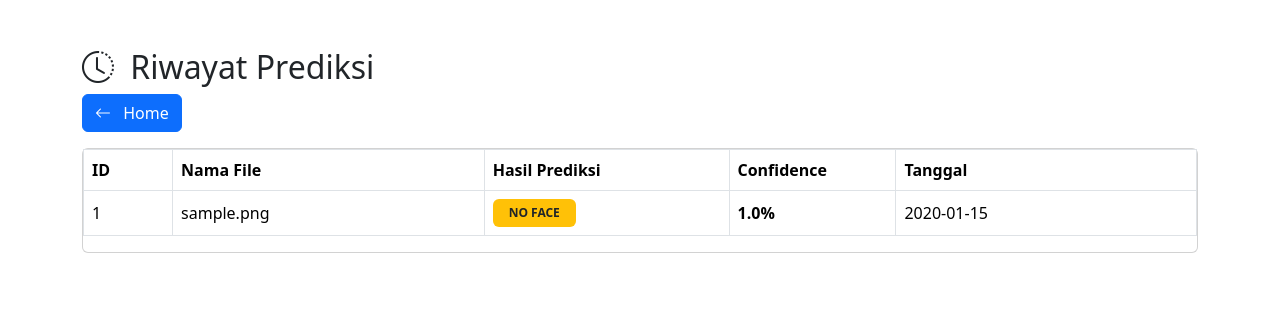
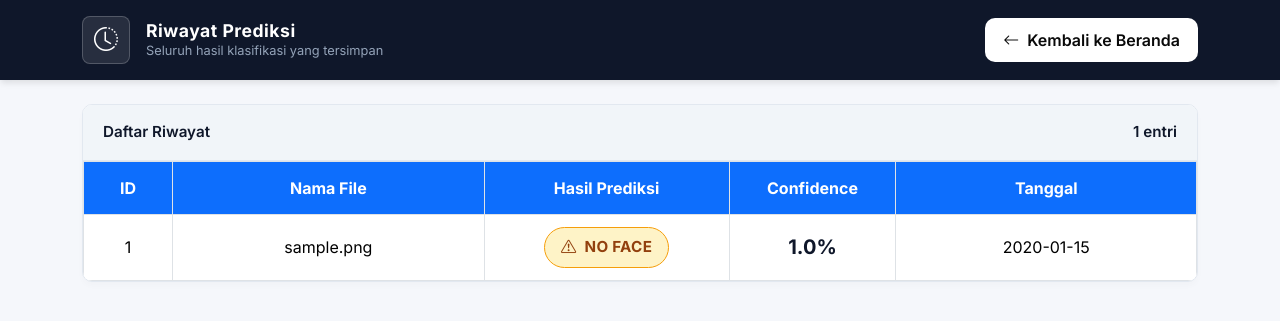
Before and after one commit to AgungDwi2021/ai-face-detector, a Flask app: page /history in a window 1280 px wide. Shown: the top 321 px of the page. Run offline with Flask 3, Linux system fonts and the light colour scheme; tables that the repository leaves empty hold one stand-in row (values such as "Sample post").

Commit message:
Update history.html

```diff
--- a/templates/history.html
+++ b/templates/history.html
@@ -6,107 +6,109 @@
     <meta name="viewport" content="width=device-width, initial-scale=1.0">
     <title>Riwayat Prediksi</title>
 
-    <!-- Bootstrap -->
+    <!-- Google Fonts: Inter (sama seperti index.html) -->
+    <link rel="preconnect" href="https://fonts.googleapis.com">
+    <link rel="preconnect" href="https://fonts.gstatic.com" crossorigin>
+    <link href="https://fonts.googleapis.com/css2?family=Inter:wght@300;400;500;600;700&display=swap" rel="stylesheet">
+
+    <!-- Bootstrap 5 -->
     <link href="https://cdn.jsdelivr.net/npm/bootstrap@5.3.3/dist/css/bootstrap.min.css" rel="stylesheet">
+    <link rel="stylesheet" href="https://cdn.jsdelivr.net/npm/bootstrap-icons@1.11.3/font/bootstrap-icons.min.css">
 
-    <!-- Bootstrap Icons -->
-    <link href="https://cdn.jsdelivr.net/npm/bootstrap-icons@1.11.3/font/bootstrap-icons.min.css" rel="stylesheet">
-
+    <!-- Custom CSS (sama file dengan index.html) -->
+    <link rel="stylesheet" href="{{ url_for('static', filename='css/style.css') }}">
 </head>
 
 <body>
 
-    <div class="container py-5">
+    <!-- Top Navigation / Academic Header, konsisten dengan index.html -->
+    <nav class="academic-navbar">
+        <div class="container-fluid max-layout-width d-flex justify-content-between align-items-center gap-2">
+            <div class="d-flex align-items-center gap-2 gap-md-3 navbar-brand-group">
+                <div class="university-logo-placeholder flex-shrink-0">
+                    <i class="bi bi-clock-history"></i>
+                </div>
+                <div class="navbar-text-group">
+                    <h1 class="navbar-title">Riwayat Prediksi</h1>
+                    <p class="navbar-subtitle">Seluruh hasil klasifikasi yang tersimpan</p>
+                </div>
+            </div>
+            <div class="d-flex align-items-center">
+                <a href="/" class="history-btn">
+                    <i class="bi bi-arrow-left"></i>
+                    <span class="history-btn-label">Kembali ke Beranda</span>
+                </a>
+            </div>
+        </div>
+    </nav>
 
-        <div class="page-header">
+    <main class="container-fluid max-layout-width py-4">
 
-            <div>
-                <h2 class="page-title">
-                    <i class="bi bi-clock-history me-2"></i>
-                    Riwayat Prediksi
-                </h2>
+        <section class="dashboard-panel">
+            <div class="panel-heading d-flex align-items-center justify-content-between flex-wrap gap-2">
+                <span>Daftar Riwayat</span>
+                {% if data %}
+                <span class="history-count">{{ data|length }} entri</span>
+                {% endif %}
             </div>
 
-        <a href="/" class="btn btn-primary back-btn mb-3">
-            <i class="bi bi-arrow-left me-2"></i>
-            Home
-        </a>
+            <div class="panel-body p-0">
+                {% if data %}
+                <div class="table-responsive">
+                    <table class="table history-table align-middle mb-0">
+                        <thead>
+                            <tr>
+                                <th style="width: 8%;">ID</th>
+                                <th style="width: 28%;">Nama File</th>
+                                <th style="width: 22%;">Hasil Prediksi</th>
+                                <th style="width: 15%;">Confidence</th>
+                                <th style="width: 27%;">Tanggal</th>
+                            </tr>
+                        </thead>
+                        <tbody>
+                            {% for row in data %}
+                            <tr>
+                                <td data-label="ID">{{ row[0] }}</td>
+                                <td data-label="Nama File">
+                                    <span class="filename-text">{{ row[1] }}</span>
+                                </td>
+                                <td data-label="Hasil Prediksi">
+                                    {% if row[2] == "REAL" %}
+                                    <span class="status-badge badge-safe">
+                                        <i class="bi bi-shield-check"></i> REAL
+                                    </span>
+                                    {% elif row[2] == "AI GENERATED" %}
+                                    <span class="status-badge badge-danger">
+                                        <i class="bi bi-cpu"></i> AI GENERATED
+                                    </span>
+                                    {% else %}
+                                    <span class="status-badge badge-warning">
+                                        <i class="bi bi-exclamation-triangle"></i> NO FACE
+                                    </span>
+                                    {% endif %}
+                                </td>
+                                <td data-label="Confidence">
+                                    <strong class="confidence-text">{{ row[3] }}%</strong>
+                                </td>
+                                <td data-label="Tanggal">
+                                    <span class="date-text">{{ row[4] }}</span>
+                                </td>
+                            </tr>
+                            {% endfor %}
+                        </tbody>
+                    </table>
+                </div>
+                {% else %}
+                <div class="empty-state">
+                    <i class="bi bi-inbox"></i>
+                    <h6>Belum Ada Riwayat</h6>
+                    <p>Hasil klasifikasi yang kamu jalankan akan muncul di sini.</p>
+                </div>
+                {% endif %}
+            </div>
+        </section>
 
-        </div>
-
-    <div class="card">
-
-        <div class="card-body p-0">
-
-            <div class="table-responsive">
-
-                <table class="table table-bordered table-hover align-middle">
-
-                    <thead>
-                        <tr>
-                            <th width="8%">ID</th>
-                            <th width="28%">Nama File</th>
-                            <th width="22%">Hasil Prediksi</th>
-                            <th width="15%">Confidence</th>
-                            <th width="27%">Tanggal</th>
-                        </tr>
-                    </thead>
-
-                    <tbody>
-
-                        {% for row in data %}
-
-                        <tr>
-
-                            <td>{{ row[0] }}</td>
-
-                            <td>{{ row[1] }}</td>
-
-                            <td>
-
-                                {% if row[2] == "REAL" %}
-
-                                <span class="badge bg-success px-3 py-2">
-                                    REAL
-                                </span>
-
-                                {% elif row[2] == "AI GENERATED" %}
-
-                                <span class="badge bg-danger px-3 py-2">
-                                    AI GENERATED
-                                </span>
-
-                                {% else %}
-
-                                <span class="badge bg-warning text-dark px-3 py-2">
-                                    NO FACE
-                                </span>
-
-                                {% endif %}
-
-                            </td>
-
-                            <td>
-                                <strong>{{ row[3] }}%</strong>
-                            </td>
-
-                            <td>{{ row[4] }}</td>
-
-                        </tr>
-
-                        {% endfor %}
-
-                    </tbody>
-
-                </table>
-
-            </div>
-
-        </div>
-
-    </div>
-
-    </div>
+    </main>
 
 </body>
 
```
